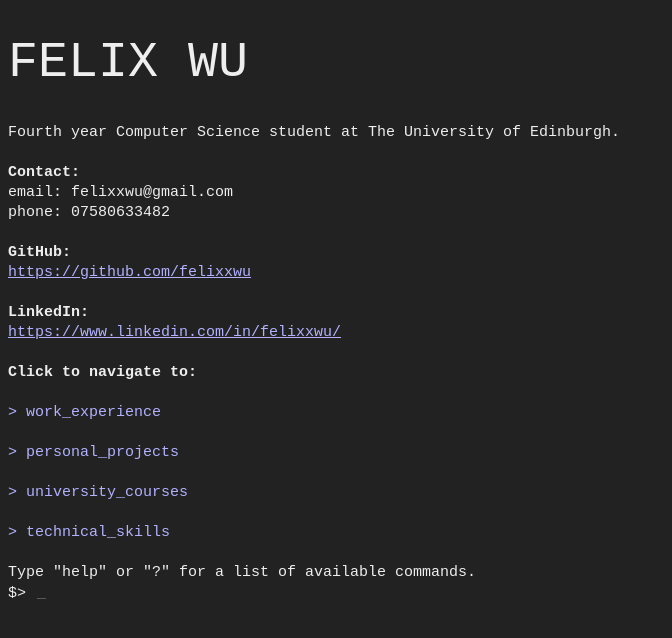
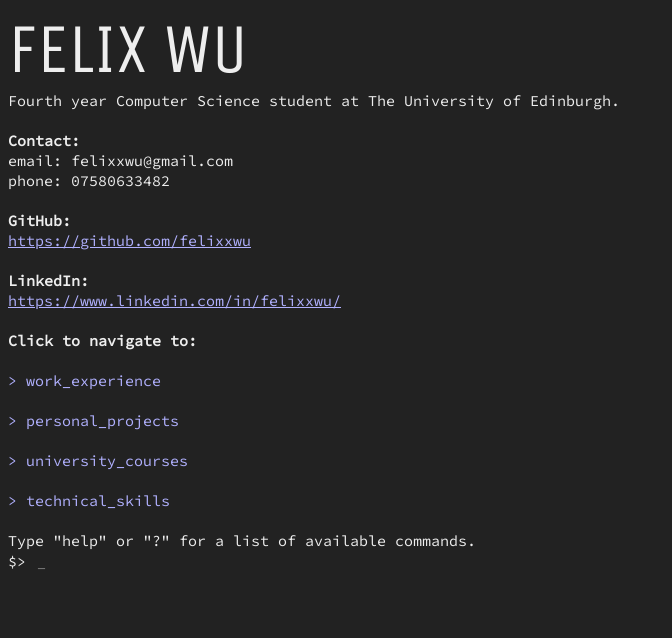
Before and after one commit to felixxwu/felixwu.me, a Vue app: page / in a window 1280 px wide. Shown: the top 638 px of the page, without its empty margins (0-672 px from the left). Built offline with nearby package versions, Linux system fonts and the light colour scheme.

Commit message:
improved auto scolling

```diff
--- a/public/index.html
+++ b/public/index.html
@@ -5,6 +5,7 @@
     <meta http-equiv="X-UA-Compatible" content="IE=edge">
     <meta name="viewport" content="width=device-width,initial-scale=1.0">
     <link rel="icon" href="<%= BASE_URL %>favicon.ico">
+    <link href="https://fonts.googleapis.com/css?family=Source+Code+Pro|Unica+One&display=swap" rel="stylesheet">
     <title>Felix Wu</title>
   </head>
   <body>
--- a/src/App.vue
+++ b/src/App.vue
@@ -40,16 +40,17 @@ body {
   font-size: var(--font-size);
   margin-bottom: 30px;
   overflow-wrap: break-word;
-  /* font-family: 'Fira Code', monospace; */
 }
 
 * {
-  font-family: monospace, monospace;
+  font-family: 'Source Code Pro', monospace;
 }
 
 h1 {
-  font-size: 50px;
-  font-weight: lighter;
+  margin: 0;
+  font-size: 70px;
+  font-weight: 100;
+  font-family: 'Unica One', cursive;
 }
 
 html {
--- a/src/classes/Block.js
+++ b/src/classes/Block.js
@@ -3,11 +3,13 @@ export default class Block {
         lines,
         isLong = false,
         callback = () => {},
-        progress = 0
+        progress = 0,
+        focusAll = false,
     ) {
         this.lines = lines;
         this.isLong = isLong;
         this.callback = callback;
         this.progress = progress;
+        this.focusAll = focusAll;
     }
 }
--- a/src/config.js
+++ b/src/config.js
@@ -1,7 +1,8 @@
 export default {
-    slowBlockDelay: 350,
-    fastBlockDelay: 40,
-    maxLinesUntilNoFocus: 400,
+    slowBlockDelay: 300,
+    fastBlockDelay: 20,
+    maxLinesUntilNoFocus: 4,
+    expectedLineWidth: 80,
 
     bigFontIdentifier: "$h1 ",
     boldFontIdentifier: "$b ",
--- a/src/static/commands.js
+++ b/src/static/commands.js
@@ -41,7 +41,8 @@ const commands = {
                     new LineClass("Version " + store.state.version),
                     new LineClass("Loading components..."),
                     new LineClass("Loading image files..."),
-                    new LineClass("Loading profile #23..."),
+                    new LineClass("Loading pages..."),
+                    new LineClass("Loading profile..."),
                     new LineClass(""),
                     new LineClass("Done.", "bold"),
                     new LineClass("Launching..."),
@@ -65,7 +66,7 @@ const commands = {
     },
 
     about: () => {
-        store.dispatch("pushBlock", parse("Website created with VueJS 2019. Version " + store.state.version))
+        store.dispatch("pushBlock", parse("Website created with VueJS (2019). Version " + store.state.version))
     },
 
     theme: () => {
@@ -112,13 +113,16 @@ const commands = {
 
             $cmd technical_skills
 
-            Type "help" or "?" for a list of available commands.`
+            Type "help" or "?" for a list of available commands.`,
+            true
         ));
     },
 
     work: () => {
         store.dispatch("pushBlock", parse(
             `
+            $h1 WORK EXPERIENCE
+
             $b TRAPIT WEBSITE DESIGN (Freelance, 2018)
             Successfully developed and delivered a blog-like page for the owner of the electronic music YouTube promotion channel "TrapIt", with editor-exclusive interface for the creation and alteration of posts. Applied requirement analysis knowledge from the Software Engineering course at Edinburgh to undertake stakeholder interviews, meetings, requirements specification and use-case documents.
             $img trapit.jpg
@@ -148,6 +152,8 @@ const commands = {
 
     projects: () => {
         store.dispatch("pushBlock", parse(`
+            $h1 PERSONAL PROJECTS
+
             $b NOXIVE
             Noxive is my alias for my electronic music production hobby. So far I have gained over 500k views across YouTube, SoundCloud and Spotify, and generated a small income of $400 from royalties. I have had the opportunity to collaborate with many talented artists over the last few years, improving my communication and feedback skills.
             $lnk https://soundcloud.com/noxive
@@ -216,6 +222,8 @@ const commands = {
 
     courses: () => {
         store.dispatch("pushBlock", parse(`
+            $h1 UNIVERSITY COURSES
+
             $b COURSES COMPLETED AT EDINBURGH:
 
             Software Testing,
@@ -252,6 +260,8 @@ const commands = {
 
     skills: () => {
         store.dispatch("pushBlock", parse(`
+            $h1 TECHNICAL SKILLS
+
             $b SPOKEN LANGUAGES:
             English: fluent,
             German: fluent,
--- a/src/static/logic.js
+++ b/src/static/logic.js
@@ -1,7 +1,10 @@
 import commands from "./commands.js";
 
 export default {
-    profile: () => commands.profile(),
+    profile: () => {
+        // commands.clear();
+        commands.profile();
+    },
     work_experience: () => commands.work(),
     personal_projects: () => commands.projects(),
     university_courses: () => commands.courses(),
--- a/src/store.js
+++ b/src/store.js
@@ -38,22 +38,24 @@ export default new Vuex.Store({
       const progress = block.progress;
       const currentLine = lines[progress];
 
+      const delayMultiplier = currentLine ?
+        currentLine.text.length / config.expectedLineWidth + 1 :
+        1;
+
       setTimeout(() => {
         if (progress >= lines.length) {
           if (callback) {callback()}
           return;
         }
         this.commit("push", currentLine);
-        if (lines.length < config.maxLinesUntilNoFocus) {
+        if (progress < config.maxLinesUntilNoFocus || block.focusAll) {
           focus();
         }
-
-        // focus();
 
         // new recursive call
         block.progress++;
         this.dispatch("pushBlock", block);
-      }, delay);
+      }, delay * delayMultiplier);
     },
     clear () {
       this.commit("popAll");
--- a/src/util/parse.js
+++ b/src/util/parse.js
@@ -2,7 +2,7 @@ import LineClass from "../classes/LineClass.js"
 import Block from "../classes/Block.js";
 import config from "../config.js";
 
-export default function parse(text) {
+export default function parse(text, focusAll = false) {
     const split = text.split("\n");
 
     const lines = split.map(line => {
@@ -27,5 +27,7 @@ export default function parse(text) {
 
     lines.push(new LineClass("", "input"));
 
+    if (focusAll) return new Block(lines, false, () => {}, 0, true)
+
     return new Block(lines);
 }
```
